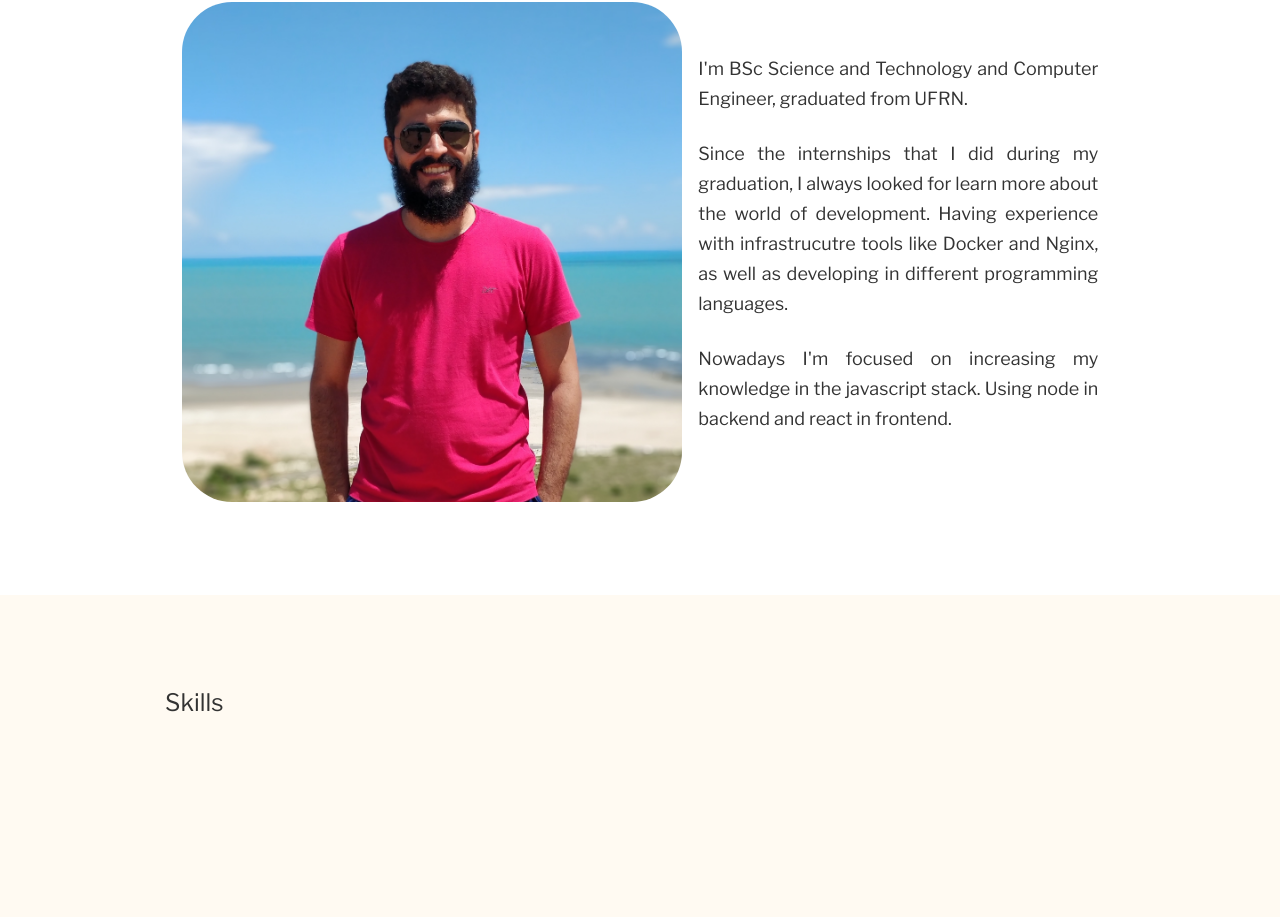
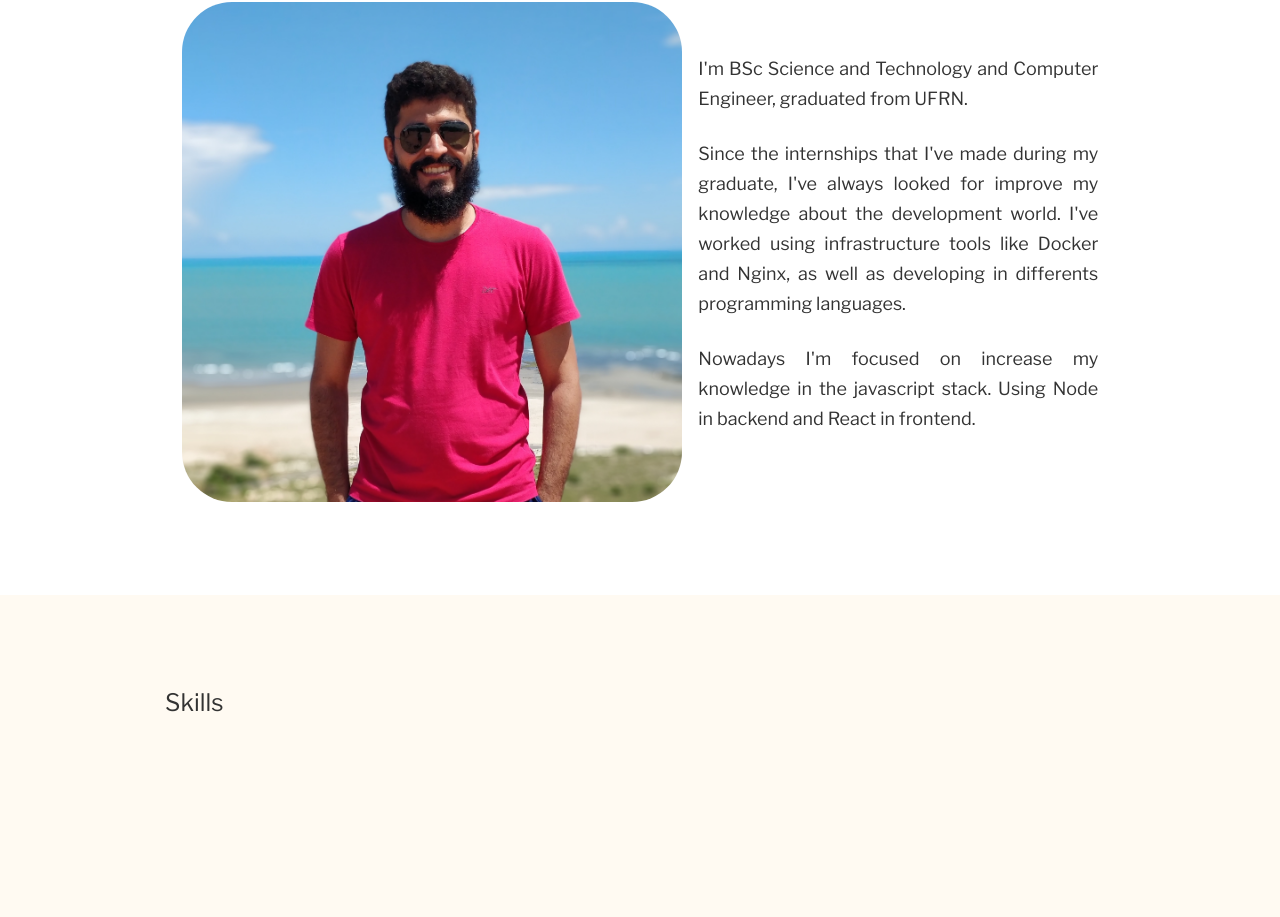
Before and after one commit to josuearaujo/josuearaujo.github.io, a React (Create React App) app: page / in a window 1280 px wide. Shown: the part 948-1865 px from the top of the page. Built offline with nearby package versions, Linux system fonts and the light colour scheme.

Commit message:
Fix text errors

```diff
--- a/src/pages/About/index.tsx
+++ b/src/pages/About/index.tsx
@@ -18,14 +18,15 @@ const About: React.FC = () => (
               graduated from UFRN.
             </p>
             <p>
-              Since the internships that I did during my graduation, I always
-              looked for learn more about the world of development. Having
-              experience with infrastrucutre tools like Docker and Nginx, as
-              well as developing in different programming languages.
+              Since the internships that I&apos;ve made during my graduate,
+              I&apos;ve always looked for improve my knowledge about the
+              development world. I&apos;ve worked using infrastructure tools
+              like Docker and Nginx, as well as developing in differents
+              programming languages.
             </p>
             <p>
-              Nowadays I&apos;m focused on increasing my knowledge in the
-              javascript stack. Using node in backend and react in frontend.
+              Nowadays I&apos;m focused on increase my knowledge in the
+              javascript stack. Using Node in backend and React in frontend.
             </p>
           </AboutText>
         </AboutInfos>
```
